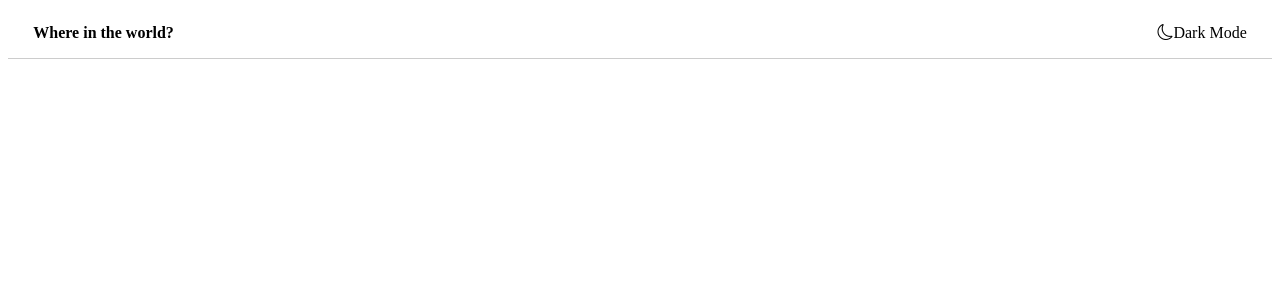
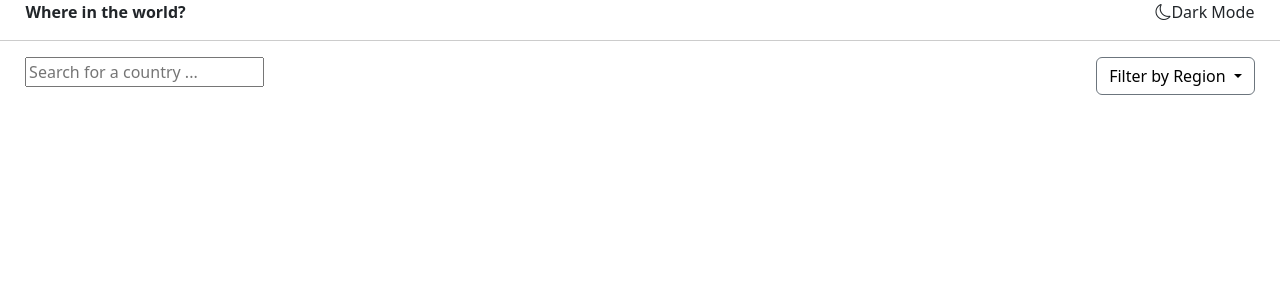
Before and after one commit to IggorSantos/rest-countries-api, an Angular app: page /home in a window 1280 px wide. Before the commit this address led to /. Shown: the top 300 px of the page. Built offline with nearby package versions, Linux system fonts and the light colour scheme.

Commit message:
feat(home): começo de implementação da home

```diff
--- a/package.json
+++ b/package.json
@@ -18,6 +18,7 @@
     "@angular/platform-browser": "^14.0.0",
     "@angular/platform-browser-dynamic": "^14.0.0",
     "@angular/router": "^14.0.0",
+    "bootstrap": "^5.3.0-alpha3",
     "bootstrap-icons": "^1.10.4",
     "rxjs": "~7.5.0",
     "tslib": "^2.3.0",
--- a/src/app/app-routing.module.ts
+++ b/src/app/app-routing.module.ts
@@ -1,7 +1,10 @@
 import { NgModule } from '@angular/core';
 import { RouterModule, Routes } from '@angular/router';
+import { HomeComponent } from './pages/home/home.component';
 
-const routes: Routes = [];
+const routes: Routes = [
+  {path: 'home', loadChildren:() => import('./pages/home/home.module').then(m => m.HomeModule) }
+];
 
 @NgModule({
   imports: [RouterModule.forRoot(routes)],
--- a/src/app/app.module.ts
+++ b/src/app/app.module.ts
@@ -4,6 +4,7 @@ import { BrowserModule } from '@angular/platform-browser';
 import { AppRoutingModule } from './app-routing.module';
 import { AppComponent } from './app.component';
 import { HeaderComponent } from './components/header/header.component';
+
 
 @NgModule({
   declarations: [
--- /dev/null
+++ b/src/app/pages/home/home.component.css
@@ -0,0 +1,15 @@
+.input-search{
+    margin-left: 4%;
+}
+.filter-col{
+    display: flex;
+    justify-content: flex-end;
+}
+.dropdown{
+    margin-right: 4%;
+
+}
+.dropdown button{
+    background-color: #FFF;
+    color: #000;
+}
--- /dev/null
+++ b/src/app/pages/home/home.component.html
@@ -0,0 +1,22 @@
+<main class="body-page">
+    <div class="row mt-3">
+        <div class="col-6">
+            <input class="input-search" type="text" placeholder="Search for a country ...">
+        </div>
+        <div class="col-6 filter-col">
+            <div class="dropdown">
+                <button class="btn btn-secondary dropdown-toggle" type="button" data-bs-toggle="dropdown" aria-expanded="false">
+                  Filter by Region
+                </button>
+                <ul class="dropdown-menu">
+                  <li><a class="dropdown-item" href="#">África</a></li>
+                  <li><a class="dropdown-item" href="#">Ameríca</a></li>
+                  <li><a class="dropdown-item" href="#">Asia</a></li>
+                  <li><a class="dropdown-item" href="#">Europe</a></li>
+                  <li><a class="dropdown-item" href="#">Oceania</a></li>
+                </ul>
+              </div>
+        </div>
+
+    </div>
+</main>
--- /dev/null
+++ b/src/app/pages/home/home.component.ts
@@ -0,0 +1,15 @@
+import { Component, OnInit } from '@angular/core';
+
+@Component({
+  selector: 'app-home',
+  templateUrl: './home.component.html',
+  styleUrls: ['./home.component.css']
+})
+export class HomeComponent implements OnInit {
+
+  constructor() { }
+
+  ngOnInit(): void {
+  }
+
+}
--- a/src/index.html
+++ b/src/index.html
@@ -6,7 +6,9 @@
   <base href="/">
   <meta name="viewport" content="width=device-width, initial-scale=1">
   <link rel="stylesheet" href="https://cdn.jsdelivr.net/npm/bootstrap-icons@1.10.4/font/bootstrap-icons.css">
+  <link href="https://cdn.jsdelivr.net/npm/bootstrap@5.3.0-alpha3/dist/css/bootstrap.min.css" rel="stylesheet" integrity="sha384-KK94CHFLLe+nY2dmCWGMq91rCGa5gtU4mk92HdvYe+M/SXH301p5ILy+dN9+nJOZ" crossorigin="anonymous">
   <link rel="icon" type="image/x-icon" href="favicon.ico">
+  <script src="https://cdn.jsdelivr.net/npm/bootstrap@5.3.0-alpha3/dist/js/bootstrap.bundle.min.js" integrity="sha384-ENjdO4Dr2bkBIFxQpeoTz1HIcje39Wm4jDKdf19U8gI4ddQ3GYNS7NTKfAdVQSZe" crossorigin="anonymous"></script>
 </head>
 <body>
   <app-root></app-root>
```
Also changed, not shown: src/app/pages/home/home-routing.module.ts (added, +13 -0 lines), src/app/pages/home/home.module.ts (added, +15 -0 lines), 2 other files (tests, documents, lock files or other folders).
